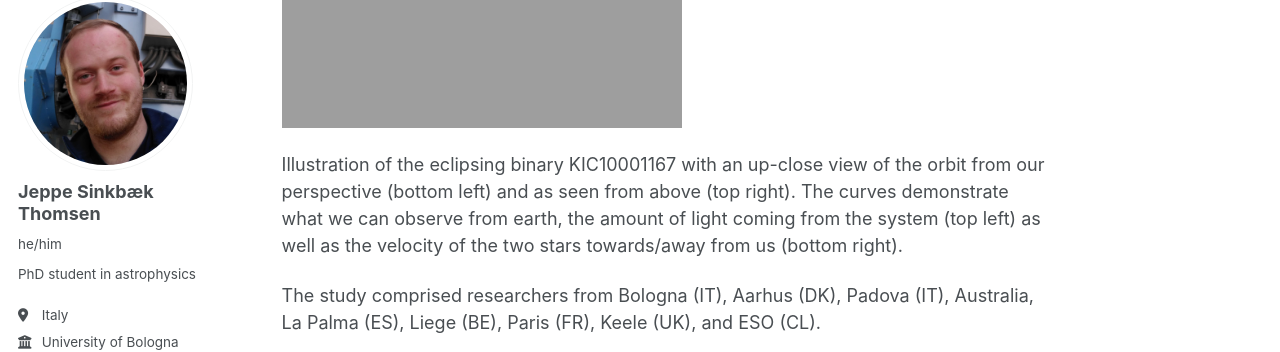
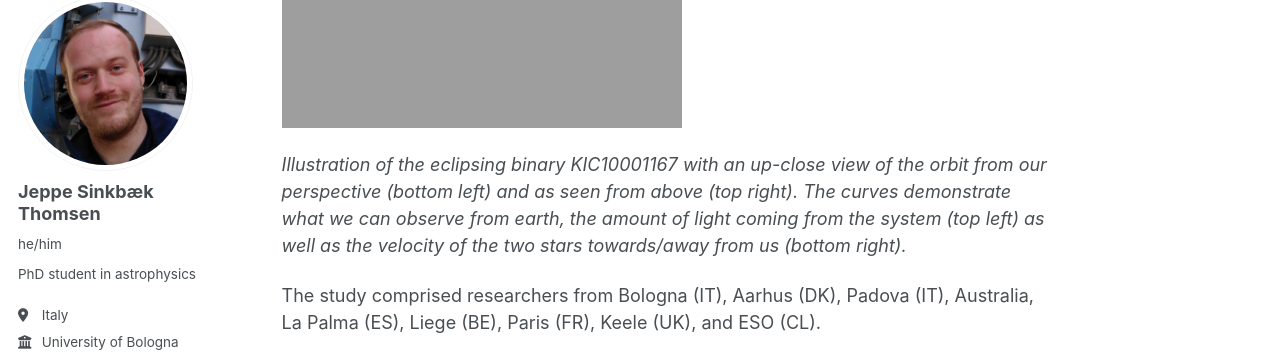
Before and after one commit to jsinkbaek/jsinkbaek.github.io, a Jekyll site: the page built from _publications/2025-07-01-kic10001167.md, in a window 1280 px wide and 900 px high, scrolled down 611 px. Shown: the part 103-455 px from the top of the window. Built offline with Jekyll 4.4.1, drawn with Linux system fonts in a browser that asks for light colours; some web fonts are replaced; a script that is not in the unit is left out.

Commit message:
Update 2025-07-01-kic10001167.md

```diff
--- a/_publications/2025-07-01-kic10001167.md
+++ b/_publications/2025-07-01-kic10001167.md
@@ -16,7 +16,7 @@ This is a completely unique cosmic test, since we have measured the mass of an a
 
 ![](https://jsinkbaek.github.io/files/animated-pr-kic10001167.gif)
 
-Illustration of the eclipsing binary KIC10001167 with an up-close view of the orbit from our perspective (bottom left) and as seen from above (top right). The curves demonstrate what we can observe from earth, the amount of light coming from the system (top left) as well as the velocity of the two stars towards/away from us (bottom right).
+*Illustration of the eclipsing binary KIC10001167 with an up-close view of the orbit from our perspective (bottom left) and as seen from above (top right). The curves demonstrate what we can observe from earth, the amount of light coming from the system (top left) as well as the velocity of the two stars towards/away from us (bottom right).*
 
 The study comprised researchers from Bologna (IT), Aarhus (DK), Padova (IT), Australia, La Palma (ES), Liege (BE), Paris (FR), Keele (UK), and ESO (CL).
 
```
